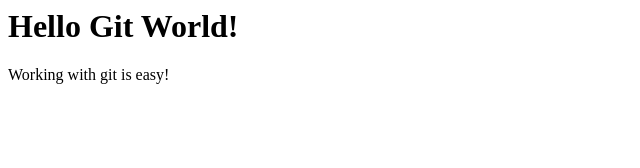
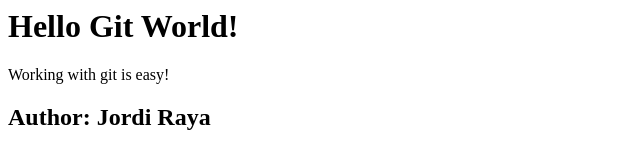
Before and after one commit to jordiraya/GitCourse, a plain HTML site: page index.html in a window 1280 px wide. Shown: the whole page, without its empty margins (0-640 px from the left). Drawn offline with Linux system fonts and the light colour scheme.

Commit message:
Add author
I have added a header to index.html file
that now contains my name as the author of the file.

```diff
--- a/index.html
+++ b/index.html
@@ -3,3 +3,5 @@
 <div>
     <p>Working with git is easy!</p>
 </div>
+
+<h2>Author: Jordi Raya</h2>
```
